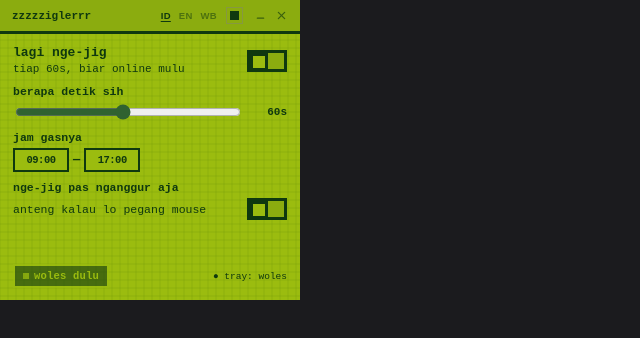
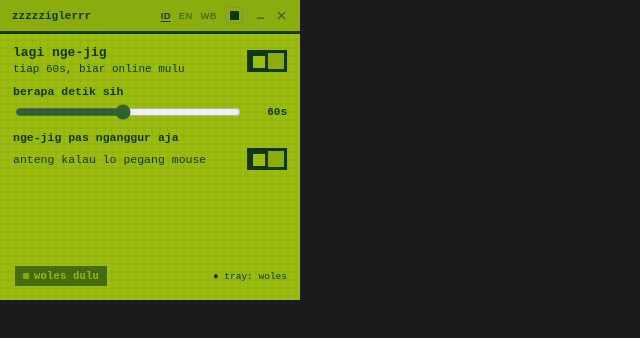
Before and after one commit to raflisbk/zigggler, a website: page src/index.html in a window 1280 px wide. Shown: the whole page, without its empty margins (0-640 px from the left). Drawn offline with Linux system fonts and the light colour scheme.

Commit message:
fix: cabut fitur scheduler (jadwal jam aktif), ikut mockup terbaru
Fitur scheduler dicabut sesuai keputusan user. Port dari
mockups/03-theme-language.html yang field jadwal/time-pair-nya udah
dibuang:
- Field 'jam gasnya' + 2 input jadwal dicopot dari viewMain.
- scheduleLabel dicopot dari 3 DICT locale.
- scheduleStart/scheduleEnd dicopot dari DEFAULT_CONFIG, applyLocale,
  applyConfigToUi, dan listener onScheduleChange (dihapus semua).

Nunggu rust-core cabut schedule_start/schedule_end dari struct Config
di src-tauri biar field set_config kirim gak mismatch sama backend.

```diff
--- a/src/index.html
+++ b/src/index.html
@@ -283,10 +283,6 @@
           <div class="slider-row"><input type="range" id="intervalSlider" min="5" max="120" value="45"><span class="val" id="intervalVal">45s</span></div>
         </div>
         <div class="field">
-          <div class="t" id="scheduleLabel"></div>
-          <div class="time-pair"><input id="scheduleStart" value="09:00"> — <input id="scheduleEnd" value="17:00"></div>
-        </div>
-        <div class="field">
           <div class="t" id="idleLabelT"></div>
           <div class="row"><span class="idle-copy" id="idleDesc"></span>
             <div class="switch on" id="idleSwitch" role="switch" aria-checked="true" tabindex="0"><div class="knob"></div></div>
@@ -331,7 +327,6 @@
       jiggleLabel: "lagi nge-jig",
       jiggleDesc: function(n){ return "tiap " + n + "s, biar online mulu"; },
       intervalLabel: "berapa detik sih",
-      scheduleLabel: "jam gasnya",
       idleLabelT: "nge-jig pas nganggur aja",
       idleDesc: "anteng kalau lo pegang mouse",
       themeViewTitle: "cari tema",
@@ -345,7 +340,6 @@
       jiggleLabel: "jigglin'",
       jiggleDesc: function(n){ return "every " + n + "s, keeps you looking online"; },
       intervalLabel: "how often",
-      scheduleLabel: "active hours",
       idleLabelT: "jiggle only when idle",
       idleDesc: "stays quiet while you're using the mouse",
       themeViewTitle: "pick a theme",
@@ -359,7 +353,6 @@
       jiggleLabel: "ジグってる",
       jiggleDesc: function(n){ return n + "秒おきに動く、オンラインっぽく見せる"; },
       intervalLabel: "どのくらいの頻度",
-      scheduleLabel: "動く時間",
       idleLabelT: "離席中だけジグる",
       idleDesc: "マウス触ってる時は邪魔しない",
       themeViewTitle: "テーマを選ぶ",
@@ -375,8 +368,6 @@
     theme: "game-boy",
     locale: "id",
     intervalSecs: 60,
-    scheduleStart: "09:00",
-    scheduleEnd: "17:00",
     idleOnly: false
   };
 
@@ -422,7 +413,6 @@
     document.getElementById("jiggleLabel").textContent = d.jiggleLabel;
     document.getElementById("jiggleDesc").textContent = d.jiggleDesc(config.intervalSecs);
     document.getElementById("intervalLabel").textContent = d.intervalLabel;
-    document.getElementById("scheduleLabel").textContent = d.scheduleLabel;
     document.getElementById("idleLabelT").textContent = d.idleLabelT;
     document.getElementById("idleDesc").textContent = d.idleDesc;
     document.getElementById("themeViewTitle").textContent = d.themeViewTitle;
@@ -450,8 +440,6 @@
     applyLocale(config.locale, true);
     document.getElementById("intervalSlider").value = config.intervalSecs;
     document.getElementById("intervalVal").textContent = config.intervalSecs + "s";
-    document.getElementById("scheduleStart").value = config.scheduleStart;
-    document.getElementById("scheduleEnd").value = config.scheduleEnd;
     setSwitch(idleSwitch, config.idleOnly);
     setSwitch(mainSwitch, jiggleOn);
     updateChip();
@@ -541,16 +529,6 @@
     document.getElementById("jiggleDesc").textContent = DICT[config.locale].jiggleDesc(config.intervalSecs);
   });
   slider.addEventListener("change", persistConfig);
-
-  var scheduleStart = document.getElementById("scheduleStart");
-  var scheduleEnd = document.getElementById("scheduleEnd");
-  function onScheduleChange(){
-    config.scheduleStart = scheduleStart.value;
-    config.scheduleEnd = scheduleEnd.value;
-    persistConfig();
-  }
-  scheduleStart.addEventListener("change", onScheduleChange);
-  scheduleEnd.addEventListener("change", onScheduleChange);
 
   function seededRandom(seed) {
     var s = seed;
```
